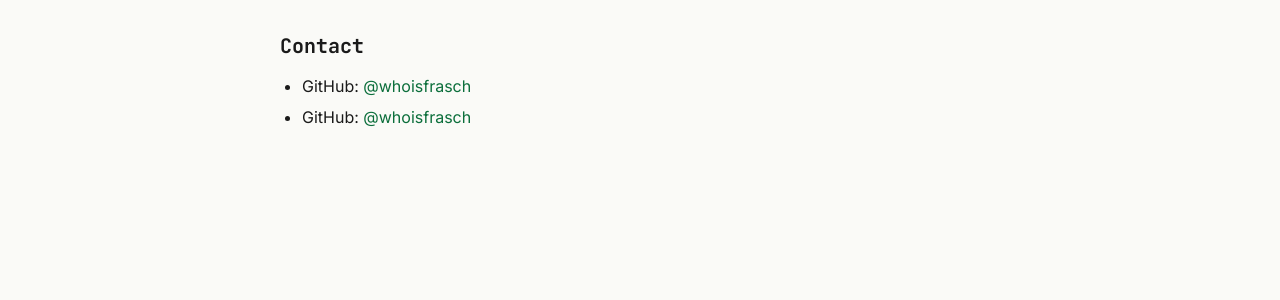
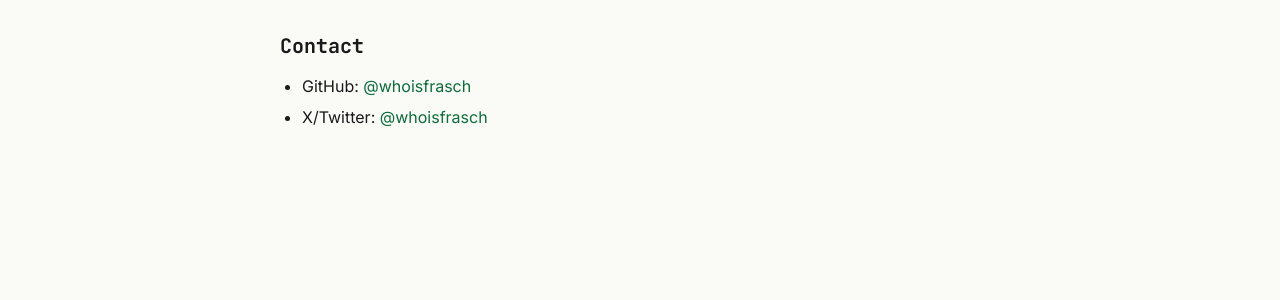
Before and after one commit to whoisfrasch/frasch, a Jekyll site: the page built from about.md, in a window 1280 px wide. Shown: the part 257-557 px from the top of the page. Built offline with Jekyll 4.4.1, drawn with Linux system fonts in a browser that asks for light colours.

Commit message:
Update about.md

```diff
--- a/about.md
+++ b/about.md
@@ -15,6 +15,6 @@ permalink: /about/
   <h2>Contact</h2>
   <ul>
     <li>GitHub: <a href="https://github.com/whoisfrasch">@whoisfrasch</a></li>
-    <li>GitHub: <a href="https://x.com/whoisfrasch">@whoisfrasch</a></li>
+    <li>X/Twitter: <a href="https://x.com/whoisfrasch">@whoisfrasch</a></li>
   </ul>
 </section>
```
